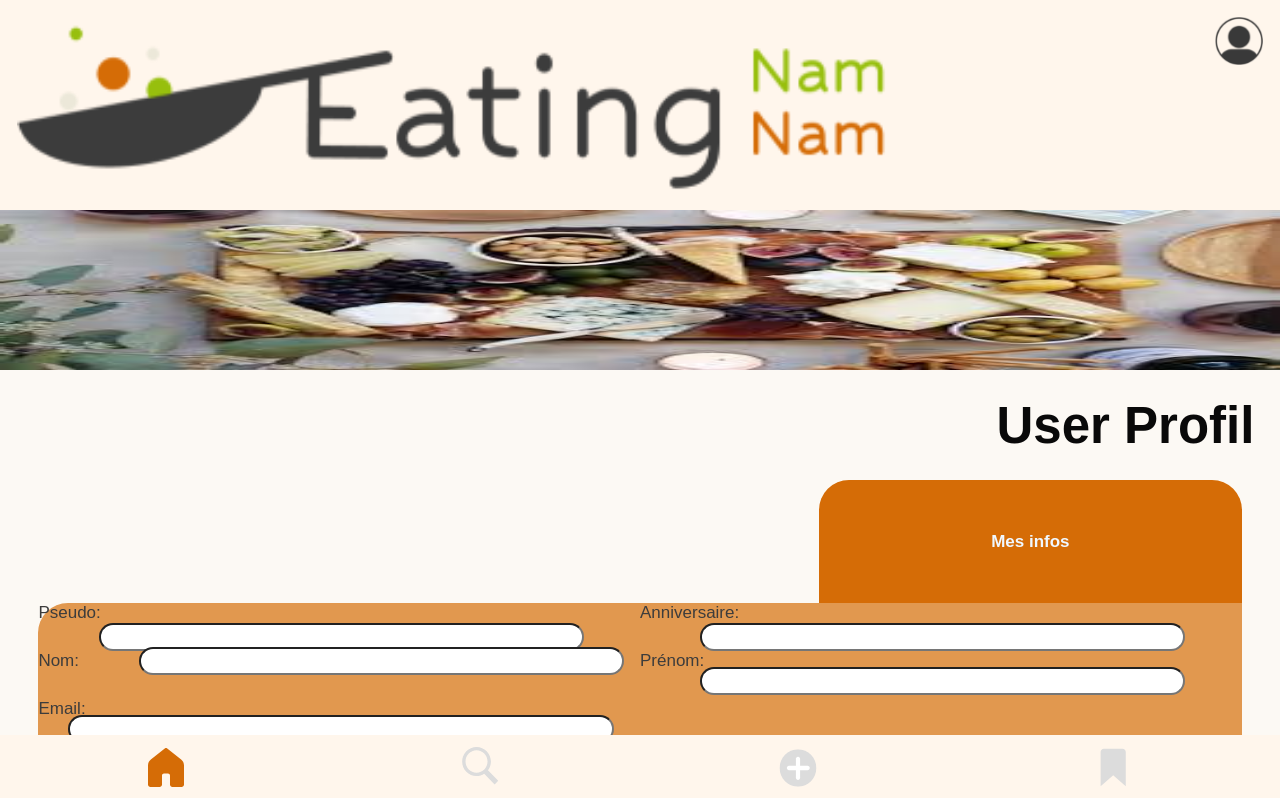
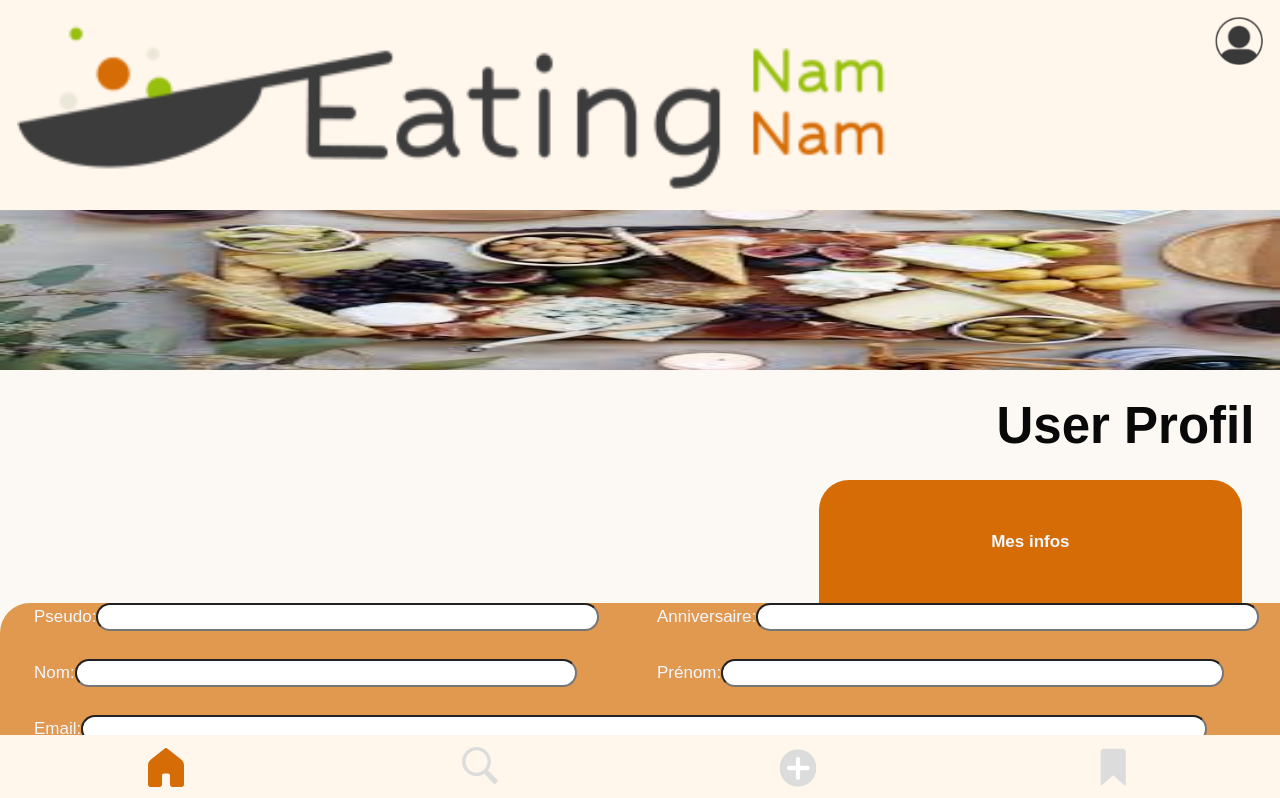
Before and after one commit to WildCodeSchool/0923-lille-JS-eatingnamnam, a React (Vite) app in the folder frontend/: page /profile in a window 1280 px wide. Shown: the top 798 px of the page. Built offline with nearby package versions, Linux system fonts and the light colour scheme; a web font is replaced by a local one.

Commit message:
Update UserProfil.scss

```diff
--- a/frontend/src/pages/UserProfil/UserProfil.scss
+++ b/frontend/src/pages/UserProfil/UserProfil.scss
@@ -11,7 +11,6 @@
 }
 .UserProfil__myInfo {
   background-color: rgb(213, 108, 6);
-
   padding: 4%;
   margin-left: 64%;
   margin-right: 3%;
@@ -20,86 +19,68 @@
   text-align: center;
   color: aliceblue;
 }
+
 .UserProfil__info {
   background-color: rgb(225, 152, 79);
   border-radius: 30px 0px 30px 30px;
-  margin-left: 3%;
-  margin-right: 3%;
-
   display: grid;
+  padding-left: 2em;
   grid-template-columns: repeat(2, 1fr);
-  grid-template-rows: repeat(6, 1fr);
+  grid-template-rows: repeat(3, 1fr);
   grid-column-gap: 0px;
   grid-row-gap: 0px;
+  height: 21vh;
 }
-.UserProfil__pseudo__text {
+.UserProfil__pseudo {
   grid-area: 1 / 1 / 2 / 2;
-  margin-top: 15%;
-  margin-left: 15%;
+  flex-direction: column;
   color: aliceblue;
 }
 .UserProfil__pseudo__input {
-  grid-area: 2 / 1 / 3 / 2;
   border-radius: 56px;
   width: 80%;
   height: 3vh;
-  margin-left: 10%;
 }
-.UserProfil__anniversaire__text {
+.UserProfil__anniversaire {
   grid-area: 1 / 2 / 2 / 3;
-  margin-top: 15%;
-  margin-left: 15%;
+
   color: aliceblue;
 }
 .UserProfil__anniversaire__input {
-  grid-area: 2 / 2 / 3 / 3;
   border-radius: 56px;
   width: 80%;
   height: 3vh;
-  margin-left: 10%;
 }
 
-.UserProfil__nom__text {
-  grid-area: 3 / 1 / 4 / 2;
-  margin-top: -2%;
-  margin-left: 15%;
+.UserProfil__nom {
+  grid-area: 2 / 1 / 3 / 2;
+
   color: aliceblue;
 }
 .UserProfil__nom__input {
-  grid-area: 4 / 1 / 5 / 2;
   border-radius: 56px;
   width: 80%;
   height: 3vh;
-  margin-left: 10%;
-  margin-top: -17%;
 }
-.UserProfil__prenom__text {
-  grid-area: 3 / 2 / 4 / 3;
-  margin-top: -2%;
-  margin-left: 15%;
+.UserProfil__prenom {
+  grid-area: 2 / 2 / 3 / 3;
+
   color: aliceblue;
 }
 .UserProfil__prenom__input {
-  grid-area: 4 / 2 / 5 / 3;
   border-radius: 56px;
   width: 80%;
   height: 3vh;
-  margin-left: 10%;
-  margin-top: -17%;
 }
-.UserProfil__mail__text {
-  grid-area: 5 / 1 / 6 / 3;
-  margin-top: -8%;
-  margin-left: 7%;
+.UserProfil__mail {
+  grid-area: 3 / 1 / 4 / 3;
+
   color: aliceblue;
 }
 .UserProfil__mail__input {
-  grid-area: 6 / 1 / 7 / 3;
   border-radius: 56px;
   width: 90%;
   height: 3vh;
-  margin-left: 5%;
-  margin-top: -15%;
 }
 .UserProfil__button__post {
   background-color: rgb(151, 191, 13);
@@ -108,6 +89,4 @@
   width: 50vw;
   border-radius: 56px;
   border: none;
-  margin-left: 3%;
-  margin-top: 5%;
 }
```
